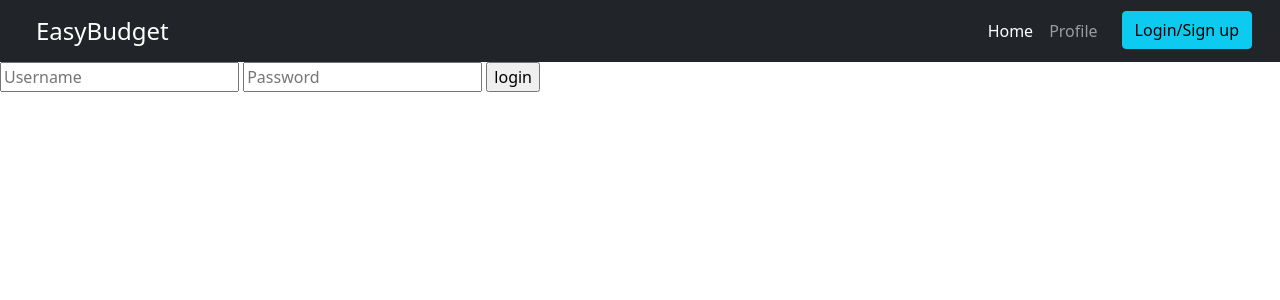
After one commit to Jerry-Mah/Easy-Budget, a Django app: page /login/ in a window 1280 px wide. The commit adds this page. Shown: the top 300 px of the page. Run offline with Django 4.2, Linux system fonts and the light colour scheme; some libraries are stand-ins or nearby versions.

Commit message:
login and logout, user authentication and restriction

```diff
--- a/budget/forms.py
+++ b/budget/forms.py
@@ -4,4 +4,4 @@ from .models import Item
 class ItemForm(ModelForm):
     class Meta:
          model = Item
-         fields = "__all__"
+         fields = ['title', 'amount','tags']
--- a/budget/models.py
+++ b/budget/models.py
@@ -1,11 +1,14 @@
+from django.contrib.auth.models import User
 from django.db import models
 import uuid
 
 from django.db.models.deletion import DO_NOTHING
+from django.utils import tree
 
 # Create your models here.
 
 class Item(models.Model):
+    user = models.ForeignKey(User,on_delete=models.CASCADE, null = True,related_name="itemOwner")
     title = models.CharField(max_length=50)
     amount = models.DecimalField(max_digits=10000, decimal_places=2)
     tags = models.ForeignKey('Tag',null = True,on_delete=DO_NOTHING)
--- a/budget/templates/budget/home.html
+++ b/budget/templates/budget/home.html
@@ -28,8 +28,8 @@
 
 
     <div class="container card my-3">
+      {% for item in user.itemOwner.all %}
 
-        {% for item in items %}
       <ul class="list-group list-group-flush fs-6">
         <li class="list-group-item my-2">
           {{item.title}} - {{item.amount}} &#8377
--- /dev/null
+++ b/budget/templates/budget/login_register.html
@@ -0,0 +1,10 @@
+{% extends 'main.html' %}
+
+{% block content %}
+<form  method = "POST" action="{% url 'login' %}">
+    {% csrf_token %}
+    <input type="text" name = "username" placeholder="Username">
+    <input type="password" name = "password" placeholder="Password">
+    <input type="submit" value = "login">
+</form>
+{% endblock content %}
--- a/budget/urls.py
+++ b/budget/urls.py
@@ -2,7 +2,10 @@ from django.urls import path
 from . import views
 
 urlpatterns = [
+    path('login/', views.loginUser, name='login'),
+     path('logout/', views.logoutUser, name='logout'),
+
     path('', views.home, name='home'),
-     path('update/<str:pk>', views.update, name='update-item'),
+    path('update/<str:pk>', views.update, name='update-item'),
     path('delete/<str:pk>', views.delete, name='delete-item'),
 ]
--- a/budget/views.py
+++ b/budget/views.py
@@ -1,8 +1,43 @@
 from django.shortcuts import render,redirect
 from .forms import ItemForm
 from .models import Item
+from django.core.checks import messages
+from django.shortcuts import redirect, render
+from django.contrib.auth import login, authenticate,logout
+from django.http import HttpResponse
+from django.contrib import messages
+from django.contrib.auth.models import User
 
 # Create your views here.
+def loginUser(request):
+    # if request.user.is_authenticated:
+    #     return redirect('home')
+
+    if request.method == "POST":
+        username = request.POST['username']
+        password = request.POST['password']
+
+        try:
+            user = User.objects.get(username = username)
+            print(user)
+        except:
+            messages.error(request, "Username does not exist")
+
+        user = authenticate(request, username= username, password= password)
+        if user is not None:
+            login(request, user)
+            messages.error(request, "Successfully loged in")
+            return redirect('home')
+        else:
+            messages.error(request, "Username or password is incorrect")
+
+
+    return render(request, "budget/login_register.html")
+
+def logoutUser(request):
+    logout(request)
+    messages.error(request, "Successfully logged out")
+    return redirect('login')
 
 def home(request):
     items = Item.objects.all()
@@ -14,9 +49,11 @@ def home(request):
         form = ItemForm(request.POST)
         if form.is_valid:
             form.save()
+
             return redirect('home')
 
     context = {'form':form, 'items':items,'total':total}
+    print(request.user)
     return render(request,'budget/home.html',context)
 
 def update(request, pk):
--- a/budgetWebsite/urls.py
+++ b/budgetWebsite/urls.py
@@ -19,5 +19,5 @@ from django.urls import path,include
 urlpatterns = [
     path('admin/', admin.site.urls),
     path('', include('budget.urls')),
-    path('profile/<str:pk>', include('user.urls'))
+    path('profile/<uuid:pk>', include('user.urls'))
 ]
--- a/templates/main.html
+++ b/templates/main.html
@@ -13,8 +13,17 @@
 </head>
 <body>
     {% include 'navbar.html' %}
+    {% if messages %}
+    <div class="messages">
+    {% for message in messages %}
+    <div class="alert alert-success" role="alert">
+        <h6{% if message.tags %} class="{{ message.tags }}"{% endif %}>{{ message }}</h6>
+    </div>
+    {% endfor %}
+    </div>
+    {% endif %}
+
     {% block content %}
-
     {% endblock content %}
 
 
--- a/templates/navbar.html
+++ b/templates/navbar.html
@@ -9,12 +9,23 @@
           <li class="nav-item">
             <a class="nav-link active" aria-current="page" href="{% url 'home' %}">Home</a>
           </li>
+
+
+          {% if request.user.is_authenticated %}
           <li class="nav-item">
             <a class="nav-link" href="{% url 'profile' user.profile.id %}">Profile</a>
           </li>
           <li>
-            <button type="button" class="btn btn-info mx-3">Login</button>
+            <a href="{% url 'logout' %}"><button type="button" class="btn btn-info mx-3">logout</button></a>
           </li>
+          {% else %}
+          <li class="nav-item">
+            <a class="nav-link" href="{% url 'login' %}">Profile</a>
+          </li>
+          <li>
+            <a href="{% url 'login' %}"><button type="button" class="btn btn-info mx-3">Login/Sign up</button></a>
+          </li>
+          {% endif %}
 
         </ul>
       </div>
--- a/user/urls.py
+++ b/user/urls.py
@@ -5,4 +5,5 @@ from . import views
 urlpatterns = [
     path('', views.userProfile, name='profile'),
 
+
 ]
```
Also changed, not shown: user/views.py (+6 -1 lines), budget/migrations/0005_item_owner.py (added), budget/migrations/0006_alter_item_owner.py (added), budget/migrations/0007_remove_item_owner_item_user.py (added), budget/migrations/0008_alter_item_user.py (added), db.sqlite3. Lines whose indentation alone changed are shown as unchanged.
